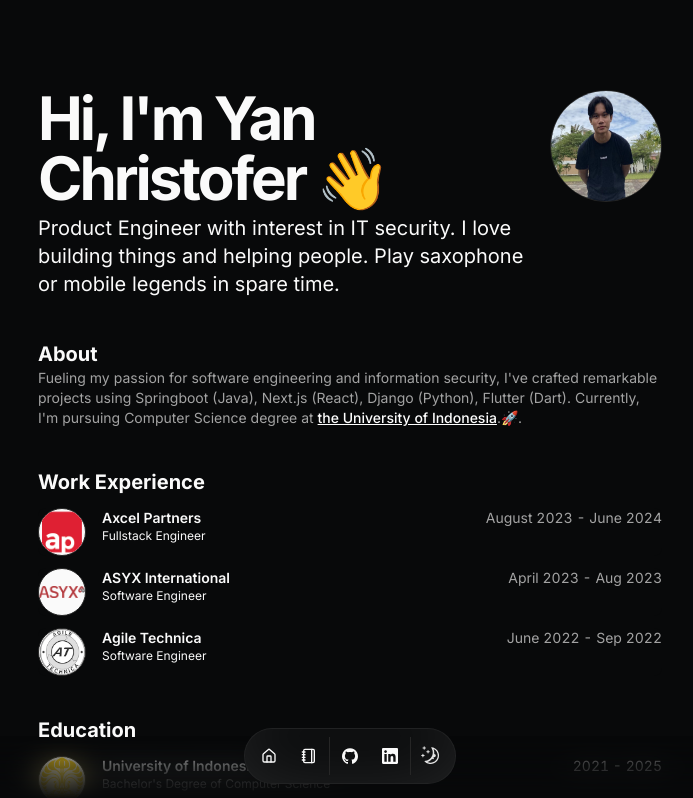
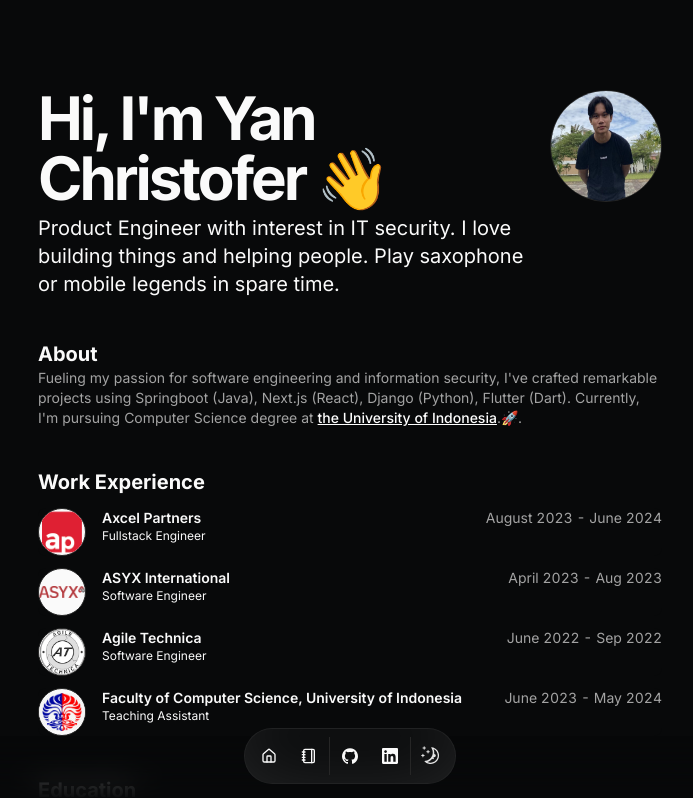
Before and after one commit to yancheesetofer/yanchris.tech, a Next.js app: page / in a window 1280 px wide. Shown: the top 798 px of the page, without its empty margins (290-983 px from the left). Built offline with nearby package versions, Linux system fonts and the light colour scheme.

Commit message:
chore: add teaching assistant in exp

```diff
--- a/src/data/resume.tsx
+++ b/src/data/resume.tsx
@@ -98,13 +98,25 @@
       company: "Agile Technica",
       href: "https://www.agiletechnica.com/",
       badges: [],
-      location: "Santa Clara, CA",
+      location: "South Tangerang, ID",
       title: "Software Engineer",
       logoUrl: "/agile.png",
       start: "June 2022",
       end: "Sep 2022",
       description:
         "As a back-end software developer, I have a proven track record of designing and developing software applications that meet business requirements. I quickly adapted to ERPNext environment and have extensive experience working with Python and JavaScript.",
+    },
+    {
+      company: "Faculty of Computer Science, University of Indonesia",
+      href: "https://cs.ui.ac.id/",
+      badges: [],
+      location: "Jakarta, ID",
+      title: "Teaching Assistant",
+      logoUrl: "/fasilkom.jpg",
+      start: "June 2023",
+      end: "May 2024",
+      description:
+        "Teaching Assistant for various courses, including Data Structures and Algorithms and Object-Oriented Programming",
     },
   ],
   education: [
```
Also changed, not shown: public/fasilkom.jpg (added).
